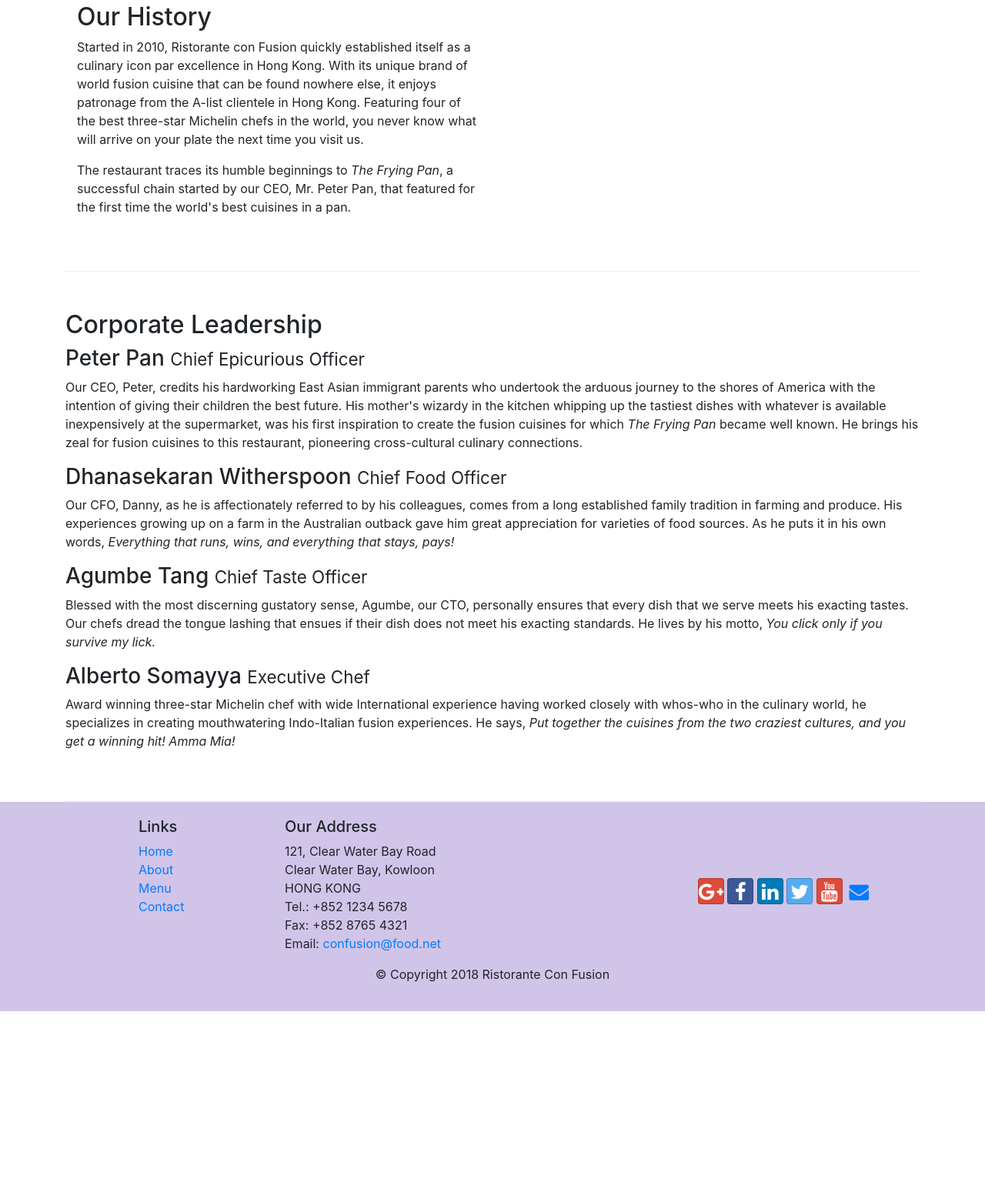
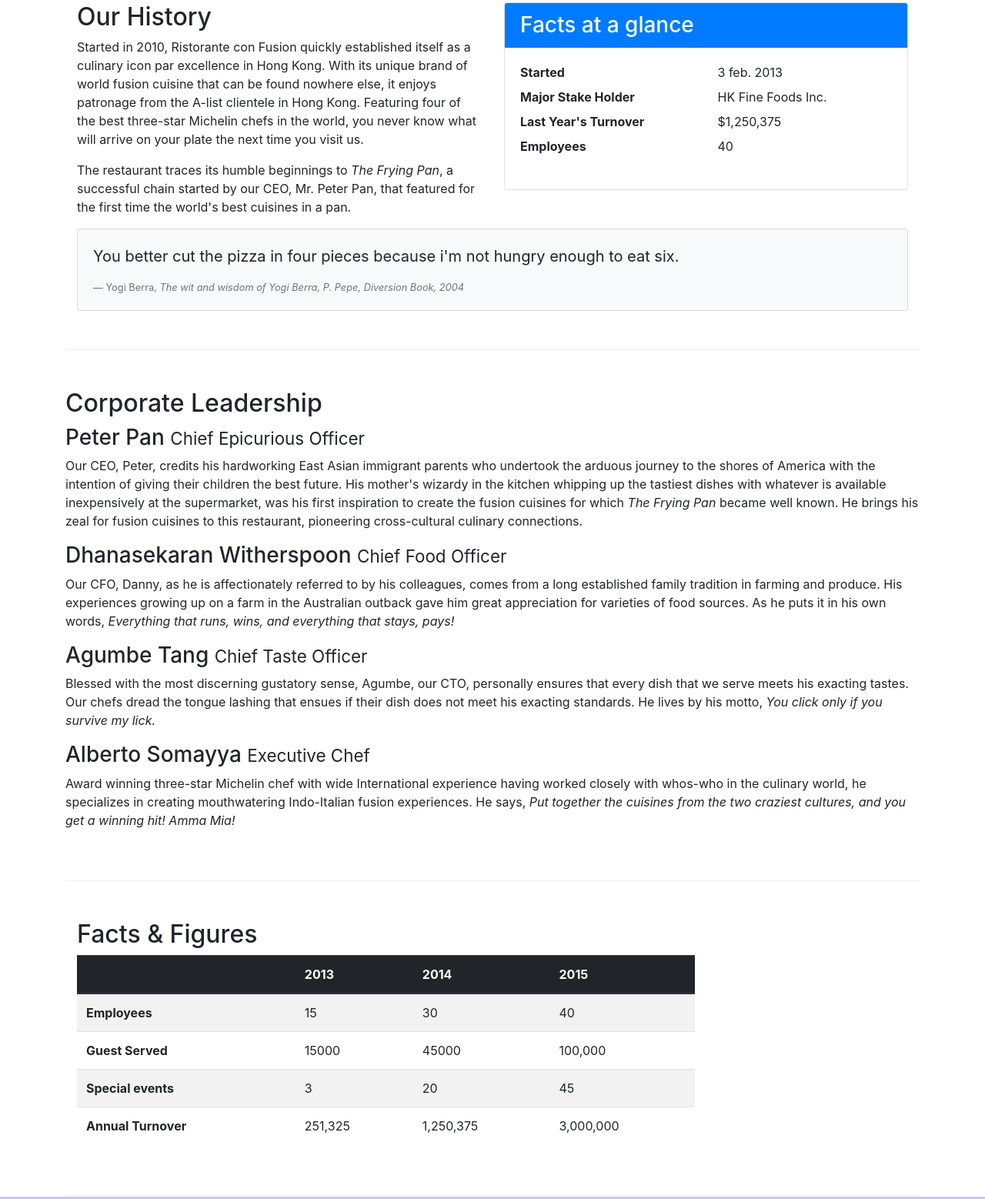
Before and after one commit to jean1977/confusion, a website: page aboutus.html in a window 1280 px wide. Shown: the part 512-2070 px from the top of the page at 77% size. Before the commit the page ends 1826 px from the top, so only its background shows below. Drawn offline with nearby package versions, Linux system fonts and the light colour scheme.

Commit message:
tables and cards

```diff
--- a/aboutus.html
+++ b/aboutus.html
@@ -59,14 +59,40 @@
             </div>
         </div>
 
-        <div class="row row-content align-items-left">
+        <div class="row row-content">
             <div class="col-6">
                 <h2>Our History</h2>
                 <p>Started in 2010, Ristorante con Fusion quickly established itself as a culinary icon par excellence in Hong Kong. With its unique brand of world fusion cuisine that can be found nowhere else, it enjoys patronage from the A-list clientele in Hong Kong.  Featuring four of the best three-star Michelin chefs in the world, you never know what will arrive on your plate the next time you visit us.</p>
                 <p>The restaurant traces its humble beginnings to <em>The Frying Pan</em>, a successful chain started by our CEO, Mr. Peter Pan, that featured for the first time the world's best cuisines in a pan.</p>
             </div>
-            <div>
+            <div class="col-sm">
+                <div class="card">
+                    <h3 class="card-header bg-primary text-white">Facts at a glance</h3>
+                    <div class="card-body">
+                        <dl class="row">
+                            <dt class="col-6">Started</dt>
+                            <dd class="col-6">3 feb. 2013</dd>
+                            <dt class="col-6">Major Stake Holder</dt>
+                            <dd class="col-6">HK Fine Foods Inc.</dd>
+                            <dt class="col-6">Last Year's Turnover</dt>
+                            <dd class="col-6">$1,250,375</dd>
+                            <dt class="col-6">Employees</dt>
+                            <dd class="col-6">40</dd>
+                        </dl>
+                    </div>
+                </div>
             </div>
+            <div class="col-12">
+                <div class="card card-body bg-light">
+                    <blockquote class="blockquote">
+                        <p class="mb-0">You better cut the pizza in four pieces because i'm not hungry enough to eat six.</p>
+                    </blockquote>
+                    <footer class="blockquote-footer">Yogi Berra,
+                        <cite title="source title">The wit and wisdom of Yogi Berra, P. Pepe, Diversion Book, 2004</cite>
+                    </footer>
+                </div>
+            </div>
+
         </div>
 
 
@@ -83,6 +109,51 @@
                 <p  class="d-none d-sm-block">Award winning three-star Michelin chef with wide International experience having worked closely with whos-who in the culinary world, he specializes in creating mouthwatering Indo-Italian fusion experiences. He says, <em>Put together the cuisines from the two craziest cultures, and you get a winning hit! Amma Mia!</em></p>
             </div>
        </div>
+       <div class="row row-content">
+           <div class="col-12 col-sm-9">
+               <h2>Facts &amp; Figures</h2>
+               <div class="table-responsive">
+                   <table class="table table-striped">
+                        <thead class="thead-dark">
+                            <th>&nbsp;</th>
+                            <th>2013</th>
+                            <th>2014</th>
+                            <th>2015</th>
+                        </thead>
+                        <tbody>
+                            <tr>
+                                <th>Employees</th>
+                                <td>15</td>
+                                <td>30</td>
+                                <td>40</td>
+                            </tr>
+                            <tr>
+                                <th>Guest Served</th>
+                                <td>15000</td>
+                                <td>45000</td>
+                                <td>100,000</td>
+                            </tr>
+                            <tr>
+                                <th>Special events</th>
+                                <td>3</td>
+                                <td>20</td>
+                                <td>45</td>
+                            </tr>
+                            <tr>
+                                <th>Annual Turnover</th>
+                                <td>251,325</td>
+                                <td>1,250,375</td>
+                                <td>3,000,000</td>
+                            </tr>
+                        </tbody>
+                   </table>
+               </div>
+
+
+
+           </div>
+       </div>
+       <div class="col-12 col-sm-3"></div>
 
     </div>
 
```
